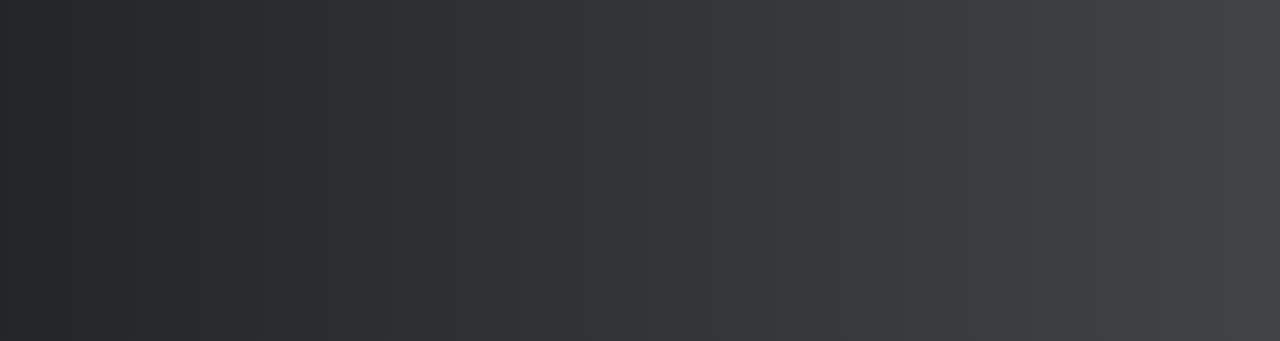
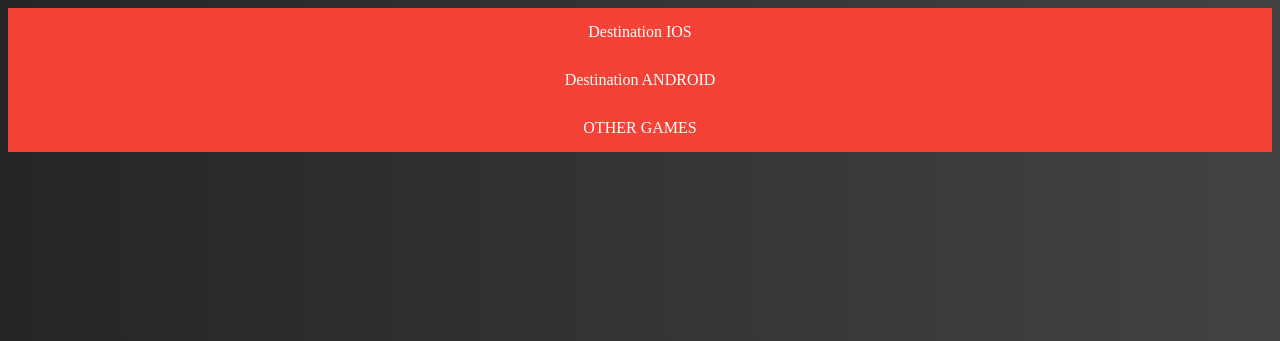
Before and after one commit to nczndesign/nczndesign.github.io, a plain HTML site: page index.html in a window 1280 px wide. Shown: the top 341 px of the page. Drawn offline with Linux system fonts and the light colour scheme.

Commit message:
Update index.html

```diff
--- a/index.html
+++ b/index.html
@@ -1,3 +1,4 @@
+
 <!DOCTYPE html>
 <html lang="en">
 
@@ -24,11 +25,29 @@
             -webkit-text-fill-color: transparent;
             -webkit-background-clip: text;
         }
+
+a:link, a:visited {
+  background-color: #f44336;
+  color: white;
+  padding: 15px 25px;
+  text-align: center;
+  text-decoration: none;
+  display: block;
+}
+
+a:hover, a:active {
+  background-color: red;
+}
+
     </style>
 </head>
 
 <body>
-    <h1><a href="https://play.google.com/store/apps/dev?id=7849349183617098923&hl=tr&gl=US">Nczn Design</a></h1>
+
+
+<a href="https://apps.apple.com/us/app/destination-focus-training/id1608383210" target="_blank">Destination IOS</a>
+<a href="https://play.google.com/store/apps/details?id=com.NcznDesign.OneBallPuzzleGames.BrainTeasers&hl=tr&gl=US" target="_blank">Destination ANDROID</a>
+<a href="https://play.google.com/store/apps/dev?id=7849349183617098923" target="_blank">OTHER GAMES</a>
 </body>
 
 </html>
```
